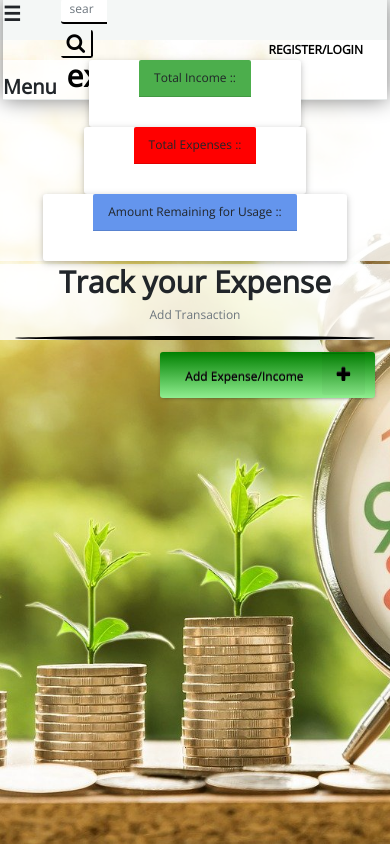
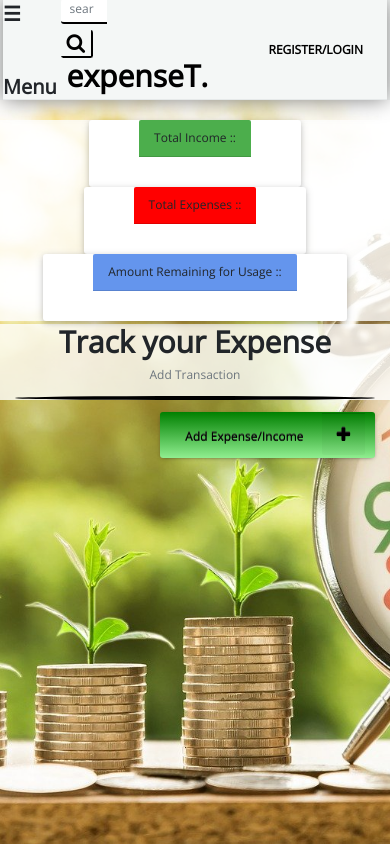
Before and after one commit to alvynah/Expense_Tracker, a Django app: page /edit_submission/1 in a window 390 px wide. Run offline with Django 3.2, Linux system fonts and the light colour scheme; data that the repository does not hold is empty; some libraries are stand-ins or nearby versions.

Commit message:
Make menu responsive, table responsiveand add favicon

```diff
--- a/ExpenseTracker/templates/expense/base.html
+++ b/ExpenseTracker/templates/expense/base.html
@@ -21,7 +21,8 @@
     <link href="https://cdn.datatables.net/1.11.5/css/jquery.dataTables.min.css" rel="stylesheet">
     <link href="{% static 'css/index.css' %}" rel="stylesheet">
     <link href="{% static 'css/navbar.css' %}" rel="stylesheet">
-    <link href="{% static 'css/uploadproject.css' %}" rel="stylesheet"> {%endblock%}
+    <link href="{% static 'css/uploadproject.css' %}" rel="stylesheet">
+    <link rel="icon" href="{% static 'favicon.ico' %}"> {%endblock%}
 
 </head>
 {% include "expense/navbar.html" %}
@@ -38,7 +39,7 @@
 
     <script type="text/javascript">
         $(document).ready(function() {
-            $('#table').DataTable();
+            $('#table').DataTable({});
         });
     </script>
 
--- a/ExpenseTracker/templates/expense/expense.html
+++ b/ExpenseTracker/templates/expense/expense.html
@@ -52,7 +52,7 @@
         </div>
         {% if expenses %}
 
-        <table id="table" class="table table-bordered">
+        <table id="table" class="table table-bordered table-hover table-striped table-responsive-lg">
             <thead class="alert-success">
                 <tr>
                     <th style="display:none"> </th>
--- a/ExpenseTracker/templates/expense/index.html
+++ b/ExpenseTracker/templates/expense/index.html
@@ -21,7 +21,7 @@
                 {{currencyExpense}}
             </div>
         </div>
-        <table id="" class="table table-bordered">
+        <table id="" class="table table-bordered table-striped table-hover table-responsive ">
             <thead class="alert-success">
                 <tr>
                     <th style="display:none"> </th>
--- a/ExpenseTracker/urls.py
+++ b/ExpenseTracker/urls.py
@@ -1,7 +1,11 @@
 from django.urls import path,re_path
 from django.conf import settings
+
+from Expense.settings import STATICFILES_STORAGE
 from . import views
 from django.conf.urls.static import static
+from django.views.generic.base import RedirectView
+from django.conf import settings
 
 
 urlpatterns = [
@@ -16,6 +20,8 @@
     path('pie-chartExpense/', views.pie_chartExpense, name='pie-chart'),
 
     re_path(r'^search/', views.search_project,name='search_results'),
+    path("favicon.ico", RedirectView.as_view(url='/static/favicon.ico', permanent=True),
+    ),
 
 
 
--- a/static/css/navbar.css
+++ b/static/css/navbar.css
@@ -39,6 +39,12 @@
         font-weight: 400;
         background-color: #f4f7f6;
         justify-content: flex-end;
+    }
+
+    @media screen and (max-width: 910px) {
+        #header {
+            height: 100px;
+        }
     }
 
     .container {
```
Also changed, not shown: static/favicon.ico (added).
